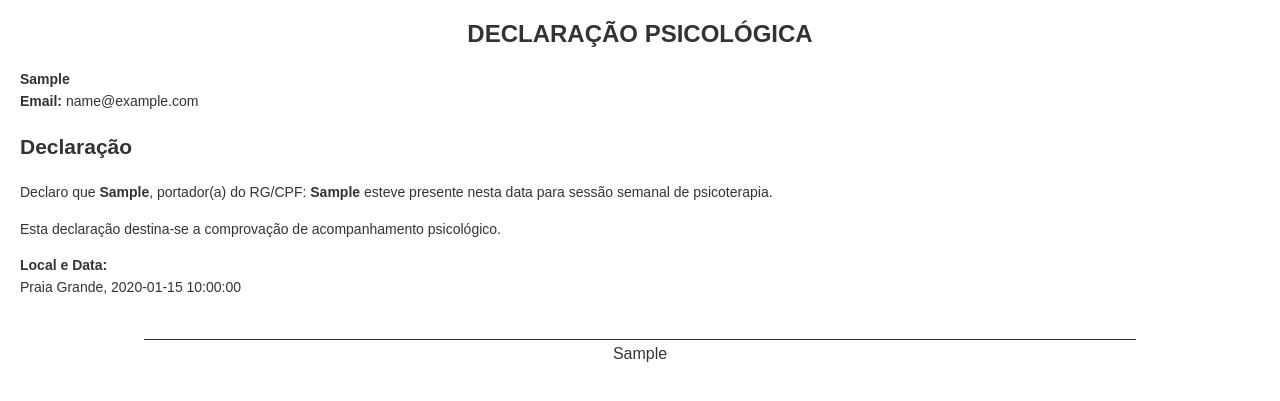
After one commit to jv-dev/appsicologico-python-version, a Flask app: template templates/psychological_declaration.html in a window 1280 px wide. The commit adds this page. Shown: the top 401 px of the page. Run offline with Flask 3, Linux system fonts and the light colour scheme; the template is opened without the code that fills it: most values are stand-ins (such as "Sample title", 1, 10 or a date in 2020).

Commit message:
finalização do projeto

```diff
--- a/app/models/patient.py
+++ b/app/models/patient.py
@@ -1,4 +1,3 @@
-from sqlalchemy import Column, String
 from app.config.database import db
 
 class Patient(db.Model):
--- a/application.py
+++ b/application.py
@@ -6,6 +6,7 @@ from app.controllers.patient_controller import patient_bp
 from app.controllers.psychologist_controller import psychologist_bp
 from app.controllers.authenticate_controller import auth_bp
 from app.controllers.report_controller import report_bp
+from app.controllers.patient_report_controller import patient_report_bp
 from app.config.database import db
 
 def create_app():
@@ -20,6 +21,7 @@ def create_app():
     app.register_blueprint(psychologist_bp)
     app.register_blueprint(patient_bp)
     app.register_blueprint(auth_bp)
+    app.register_blueprint(patient_report_bp)
 
     return app
 
--- a/templates/medical_leave.html
+++ b/templates/medical_leave.html
@@ -64,7 +64,7 @@
 
         <p>Eu, <span class="highlight">{{psychologist_data}}</span>, atesto para <span class="highlight">os devidos fins</span> que <span class="highlight">{{patient_data}}</span>, portador(a) do RG/CPF: <span class="highlight">{{patient_document}}</span> esteve em processo de avaliação psicológica, sendo necessário <span class="highlight">se ausentar</span> por um dia, a contar da data de emissão deste atestado psicológico para realizar acompanhamento psicológico devido.</p>
 
-        <p><strong>Praia Grande, {{emission_date}}</strong></p>
+        <p><strong>Praia Grande, {{emission_date}}.</strong></p>
     </div>
 
     <div class="signature-section">
--- /dev/null
+++ b/templates/psychological_declaration.html
@@ -0,0 +1,69 @@
+<!DOCTYPE html>
+<html lang="pt-BR">
+<head>
+    <meta charset="UTF-8">
+    <meta name="viewport" content="width=device-width, initial-scale=1.0">
+    <title>Declaração Psicológica</title>
+    <style>
+        body {
+            font-family: Arial, sans-serif;
+            color: #333;
+            margin: 0;
+            padding: 20px;
+        }
+        .header {
+            text-align: center;
+            margin-bottom: 20px;
+        }
+        .header h1 {
+            margin: 0;
+            font-size: 24px;
+        }
+        .content {
+            font-size: 14px;
+            line-height: 1.6;
+        }
+        .highlight {
+            font-weight: bold;
+        }
+        .signature-section {
+            margin-top: 40px;
+            text-align: center;
+        }
+        .signature-section .line {
+            margin-top: 30px;
+            border-top: 1px solid #333;
+            padding-top: 5px;
+            width: 80%;
+            margin-left: auto;
+            margin-right: auto;
+        }
+    </style>
+</head>
+<body>
+
+    <div class="header">
+        <h1>DECLARAÇÃO PSICOLÓGICA</h1>
+    </div>
+
+    <div class="content">
+        <p>
+          <strong>{{psychologist_data}}</strong><br>
+          <strong>Email: </strong>{{psychologist_email}}<br>
+        </p>
+
+        <h2>Declaração</h2>
+        <p>Declaro que <span class="highlight">{{patient_data}}</span>, portador(a) do RG/CPF: <span class="highlight">{{patient_document}}</span> esteve presente nesta data para sessão semanal de psicoterapia.</p>
+
+        <p>Esta declaração destina-se a comprovação de acompanhamento psicológico.</p>
+
+        <p><span class="highlight">Local e Data:</span><br>
+          Praia Grande, {{emission_date}}</p>
+    </div>
+
+    <div class="signature-section">
+        <div class="line">{{psychologist_data}}</div>
+    </div>
+
+</body>
+</html>
```
Also changed, not shown: app/controllers/patient_report_controller.py (added, +24 -0 lines), app/controllers/report_controller.py (+13 -0 lines), app/models/patient_report.py (added, +9 -0 lines), app/repositories/patient_report_repository.py (added, +23 -0 lines), app/services/patient_report_service.py (added, +17 -0 lines), app/services/patient_service.py (+6 -1 lines), app/services/report_service.py (+29 -1 lines).
